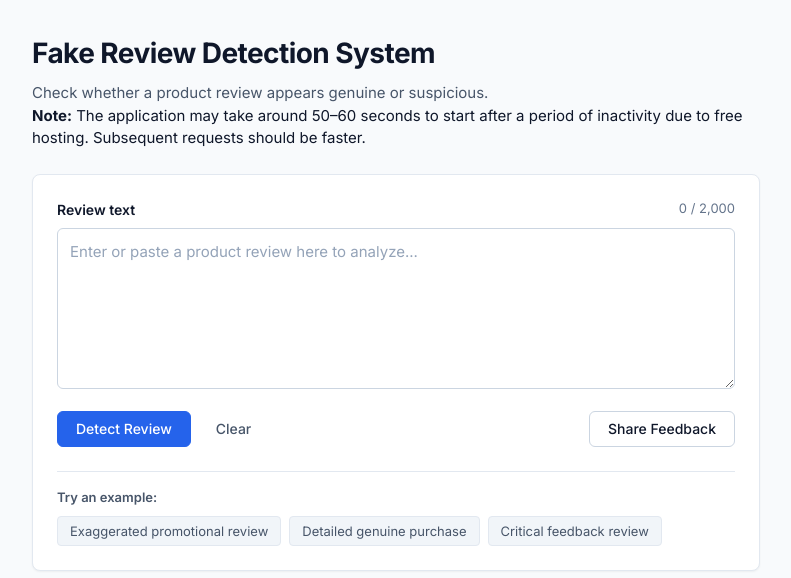
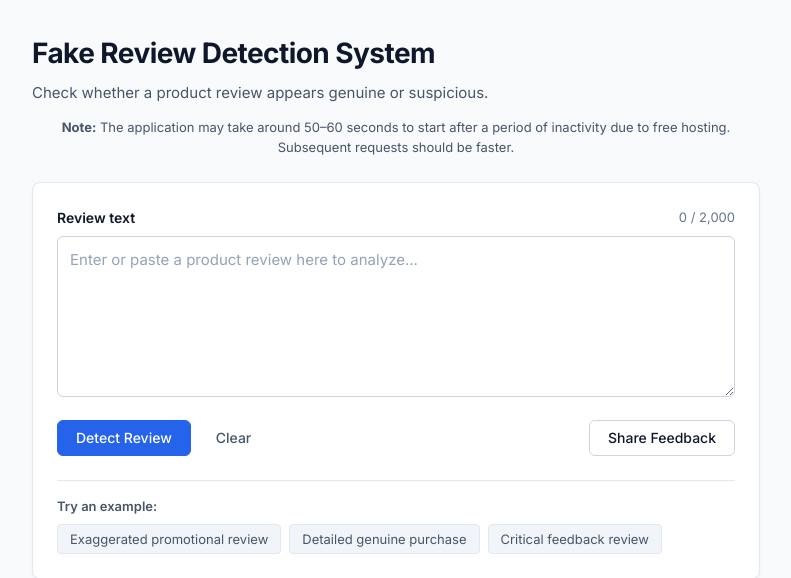
Before and after one commit to nirbhaysinghrajput/Fake-Review-Detection-System, a Flask app: page / in a window 1280 px wide. Shown: the part 56-634 px from the top of the page, without its empty margins (244-1035 px from the left). Run offline with Flask 3, Linux system fonts and the light colour scheme.

Commit message:
Add hosting notice styles to style.css

```diff
--- a/static/style.css
+++ b/static/style.css
@@ -748,3 +748,12 @@ body {
   align-items: center;
   justify-content: center;
 }
+
+
+.hosting-notice {
+  margin-top: 12px;
+  font-size: 13px;
+  line-height: 1.6;
+  color: var(--text-secondary);
+  text-align: center;
+}
```
